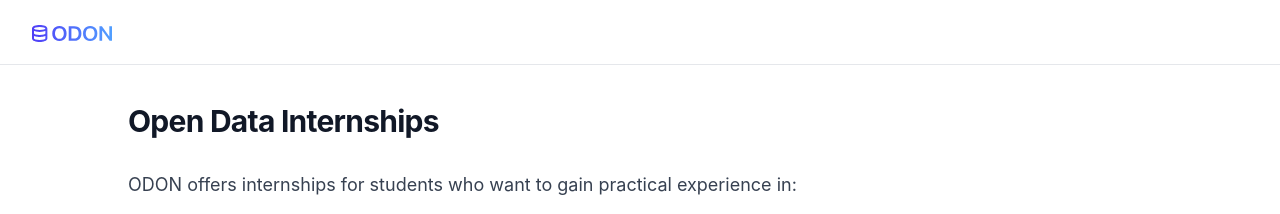
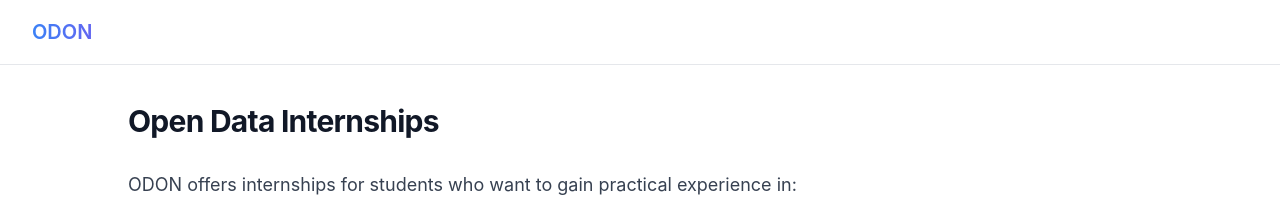
Before and after one commit to verein-odon/verein-odon.github.io, a Jekyll site: the page built from docs/_layouts/home.html, in a window 1280 px wide. Shown: the top 214 px of the page. Built offline with Jekyll 4.4.1, drawn with Linux system fonts in a browser that asks for light colours.

Commit message:
Temporarilly returning to plain header while logo refinement

```diff
--- a/docs/_includes/header.html
+++ b/docs/_includes/header.html
@@ -48,12 +48,12 @@
  <header class="header">
     <div class="container">
       <div class="header-content">
-        <!-- <a class="logo" rel="author" href="/{{ page.lang }}/">{{ site.title | escape }}</a> -->
-        <a class="logo" rel="author" href="/{{ page.lang }}/">
+        <a class="logo" rel="author" href="/{{ page.lang }}/">{{ site.title | escape }}</a>
+        <!-- <a class="logo" rel="author" href="/{{ page.lang }}/">
           <div class="icon-card">
             <img src="/assets/images/headers/logo.svg" alt="logo" style="width: 4em" loading="lazy">
           </div>
-        </a>
+        </a> -->
 
         <nav class="nav desktop-nav">
         {% for nav_page in sorted_nav_pages %}
```
